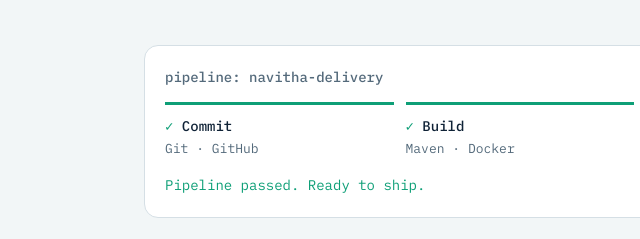
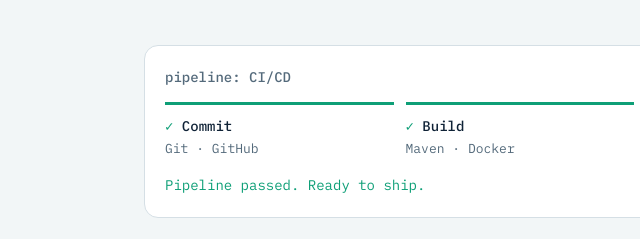
Before and after one commit to codewithnavitha/navitha-portfolio, a plain HTML site: page index.html in a window 1280 px wide. Shown: the part 407-646 px from the top of the page, 0-640 px from the left. Drawn offline with nearby package versions, Linux system fonts and the light colour scheme.

Commit message:
Update pipeline header from 'navitha-delivery' to 'CI/CD'

```diff
--- a/index.html
+++ b/index.html
@@ -91,7 +91,7 @@ footer{padding:28px 0 40px;color:var(--muted);font-size:14px;border-top:1px soli
 <a class="btn" id="lnk-gh" href="https://github.com/codewithnavitha" target="_blank" rel="noopener">GitHub</a>
 </div>
 <div class="pipe mono" aria-label="Deployment pipeline summary">
-<h2>pipeline: navitha-delivery</h2>
+<h2>pipeline: CI/CD</h2>
 <ol class="stages" id="stages">
 <li><b>Commit</b><span>Git · GitHub</span></li>
 <li><b>Build</b><span>Maven · Docker</span></li>
```
